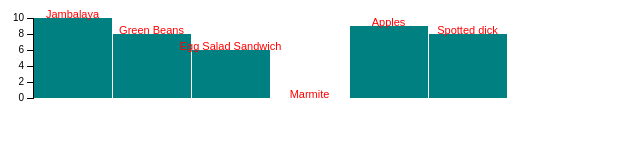
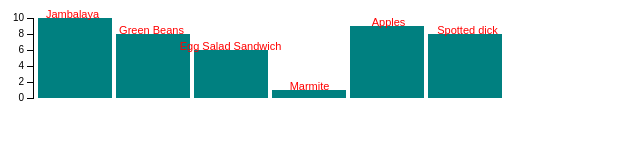
Before and after one commit to roundand/d3-tutorials, a plain HTML site: page index.html in a window 1280 px wide. Shown: the whole page, without its empty margins (0-640 px from the left). Drawn offline with Linux system fonts and the light colour scheme.

Commit message:
added ordinal range for y-axis and width

```diff
--- a/data/fruit.csv
+++ b/data/fruit.csv
@@ -2,6 +2,6 @@ Food,Deliciousness
 Jambalaya,10
 Green Beans,8
 Egg Salad Sandwich,6
-Marmite,0
+Marmite,1
 Apples,9
 Spotted dick,8
--- a/index.html
+++ b/index.html
@@ -47,6 +47,11 @@
 
         // scaling factors to fit data into our SVG window of h * w
         var width = (w - (barPadding + axisWidth)) / data.length;       // to fit each bar+barPadding.
+        var xScale = d3.scale.ordinal()                                 // horizontal scale using ordinal categories ...
+                      .domain(data.map(function(d){                     // ... map array of objects with properties...
+                        return d.Food;                                  // ... to an array of Food property values
+                      }))
+                      .rangeRoundBands([axisWidth, w], 0.05);
         var maxData = d3.max(data, function(d){                         // use the convenient d3.max function ...
           return +d.Deliciousness;                                      // ... remembering to convert the string value.
         });
@@ -69,7 +74,8 @@
                       .append('rect');                                  // ... create a new, matching svg/rect.
 
         bars.attr('x', function(d, i){                                  // for each bar, set x ...
-              return (barPadding + axisWidth + (i * (width)));
+//              return (barPadding + axisWidth + (i * (width)));
+                return xScale(d.Food);
             })
             .attr('y', function(d){                                     // ... and y. But SVG uses top-left origin ...
               return padding + yAxisScale(+d.Deliciousness);                      // ... so we adjust for bottom-left chart origin ...
@@ -79,7 +85,7 @@
               console.log(d.Deliciousness + ' -> ' + height)
               return height;
             })
-            .attr('width', width - barPadding)                          // ... and have the right width.
+            .attr('width', xScale.rangeBand())                          // ... and have the right width.
             .attr('fill', 'teal');
 
         var labels = svg.selectAll('text')                              // find all svg/text ...
```
Also changed, not shown: 1 other file.
